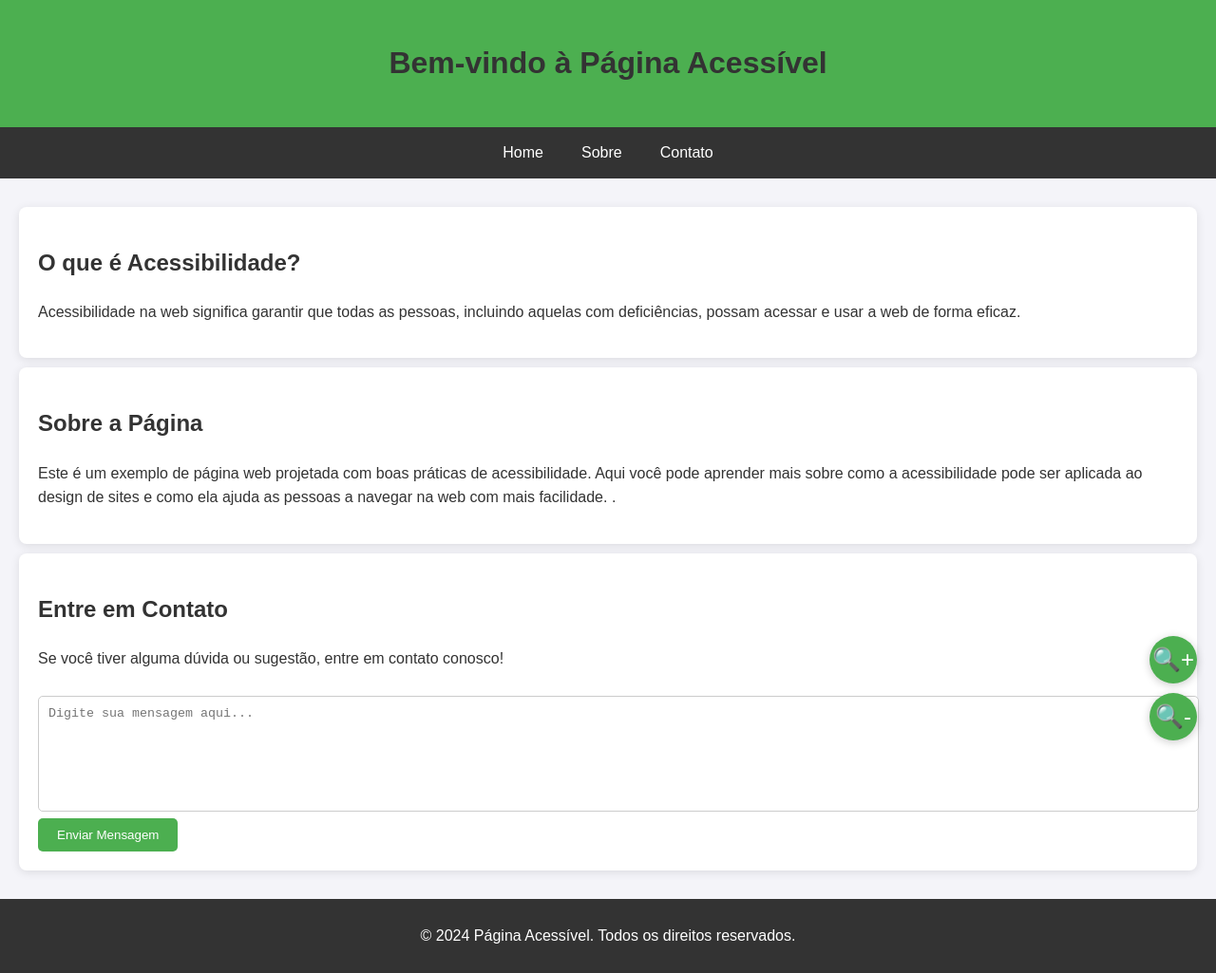
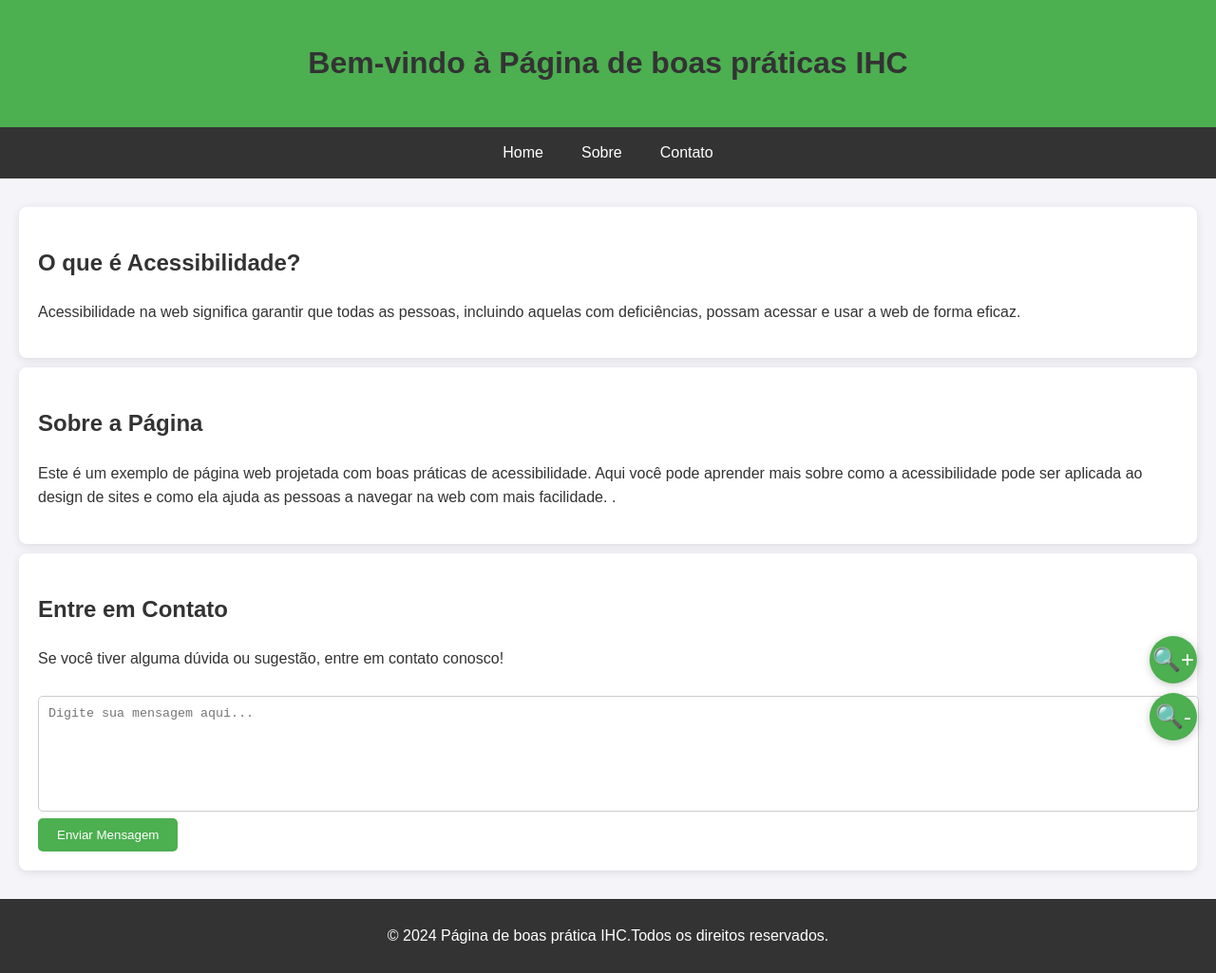
Before and after one commit to abtorress/BOAS-PRATICAS-IHC.IO, a plain HTML site: page index.html in a window 1280 px wide. Shown: the whole page at 95% size. Drawn offline with Linux system fonts and the light colour scheme.

Commit message:
index.html

```diff
--- a/index.html
+++ b/index.html
@@ -99,7 +99,7 @@
 <body>
 
     <header>
-        <h1>Bem-vindo à Página Acessível</h1>
+        <h1>Bem-vindo à Página de boas práticas IHC</h1>
     </header>
 
     <nav>
@@ -137,7 +137,7 @@
     </div>
 
     <footer>
-        <p>&copy; 2024 Página Acessível. Todos os direitos reservados.</p>
+        <p>&copy; 2024 Página de boas prática IHC.Todos os direitos reservados.</p>
     </footer>
 
     <div class="zoom-controls">
```
